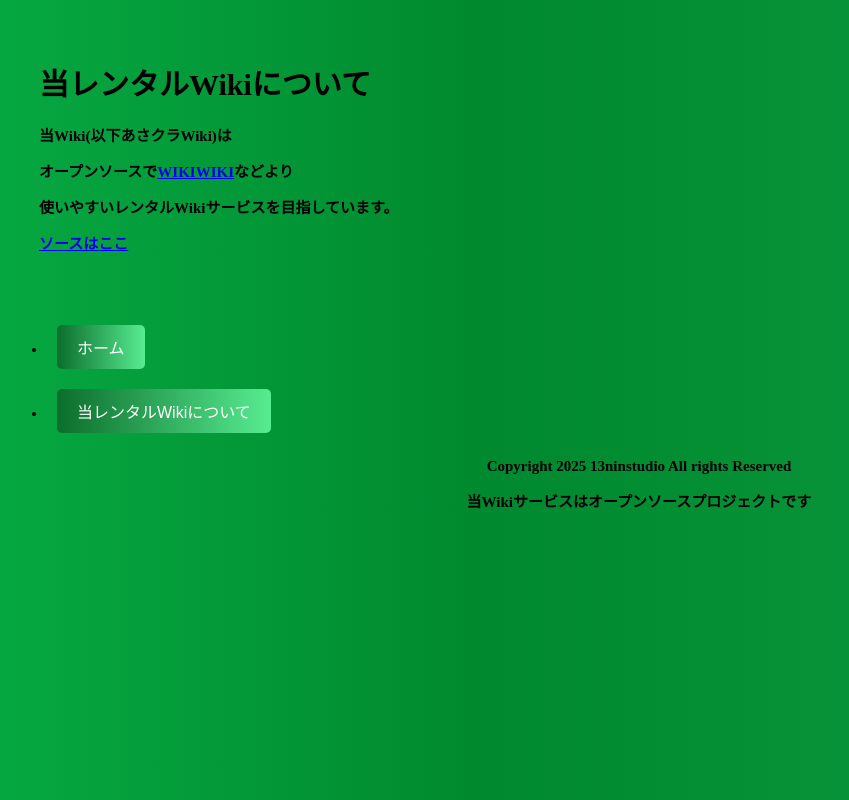
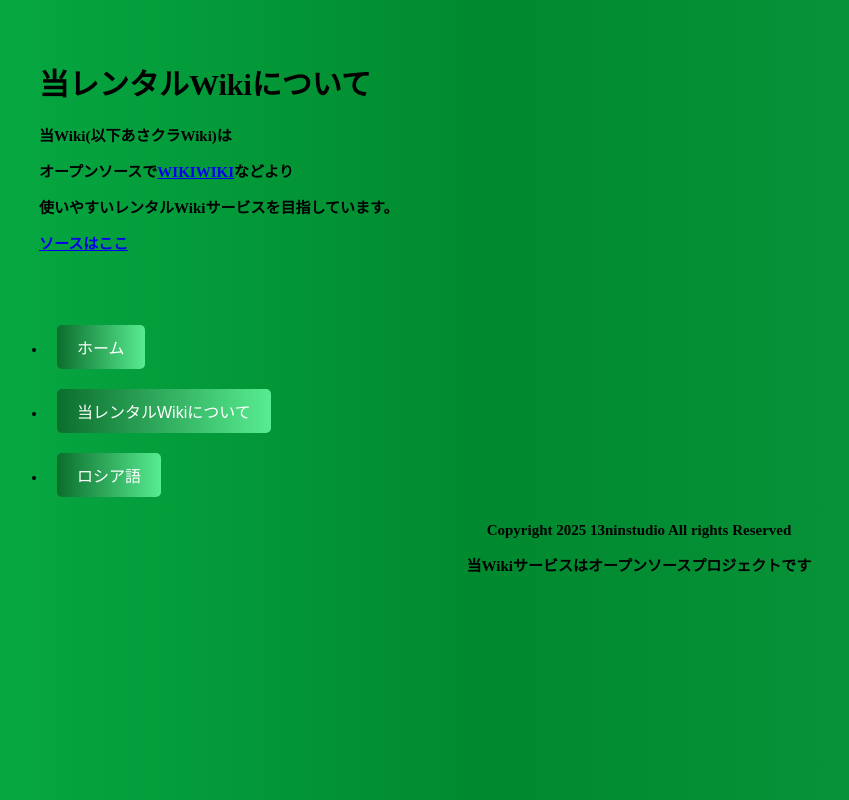
Before and after one commit to sakitibi/AsakuraWiki, a Next.js app: page /about in a window 1280 px wide. Shown: the whole page, without its empty margins (1-850 px from the left). Built offline with nearby package versions, Linux system fonts and the light colour scheme; no server answers; what @supabase/auth-helpers-react would draw is missing.

Commit message:
コミットされました

```diff
--- a/pages/about.tsx
+++ b/pages/about.tsx
@@ -28,6 +28,13 @@ export default function Home() {
                                 <button><span>当レンタルWikiについて</span></button>
                             </Link>
                         </li>
+                        <li>
+                            <Link href="/ru/about">
+                                <button>
+                                    <span>ロシア語</span>
+                                </button>
+                            </Link>
+                        </li>
                     </ul>
                 </div>
                 <div style={{textAlign: "center"}}>
--- a/pages/index.tsx
+++ b/pages/index.tsx
@@ -95,6 +95,9 @@ export default function Home() {
                                 <button><span>当レンタルWikiについて</span></button>
                             </Link>
                         </li>
+                        <li>
+                            <Link href="/ru"><button><span>ロシア語</span></button></Link>
+                        </li>
                     </ul>
                 </div>
                 <div style={{textAlign: "center"}}>
--- a/pages/ru/about.tsx
+++ b/pages/ru/about.tsx
@@ -28,6 +28,9 @@ export default function Home() {
                                 <button><span>Об этом вики-сайте по аренде</span></button>
                             </Link>
                         </li>
+                        <li>
+                            <Link href="/about"><button><span>японский</span></button></Link>
+                        </li>
                     </ul>
                 </div>
                 <div style={{textAlign: "center"}}>
--- a/pages/ru/index.tsx
+++ b/pages/ru/index.tsx
@@ -80,7 +80,7 @@ export default function Home() {
                 )}
             </div>
             <br />
-                <button onClick={NewWikiPage}><span>+ Создать новую Вики</span></button>
+                <button onClick={NewWikiPage}><span>+ Создать новую Вики (японский)</span></button>
             </main>
             <footer>
                 <div id="menu">
@@ -95,6 +95,9 @@ export default function Home() {
                                 <button><span>Об этом вики-сайте по аренде</span></button>
                             </Link>
                         </li>
+                        <li>
+                            <Link href="/"><button><span>японский</span></button></Link>
+                        </li>
                     </ul>
                 </div>
                 <div style={{textAlign: "center"}}>
```
